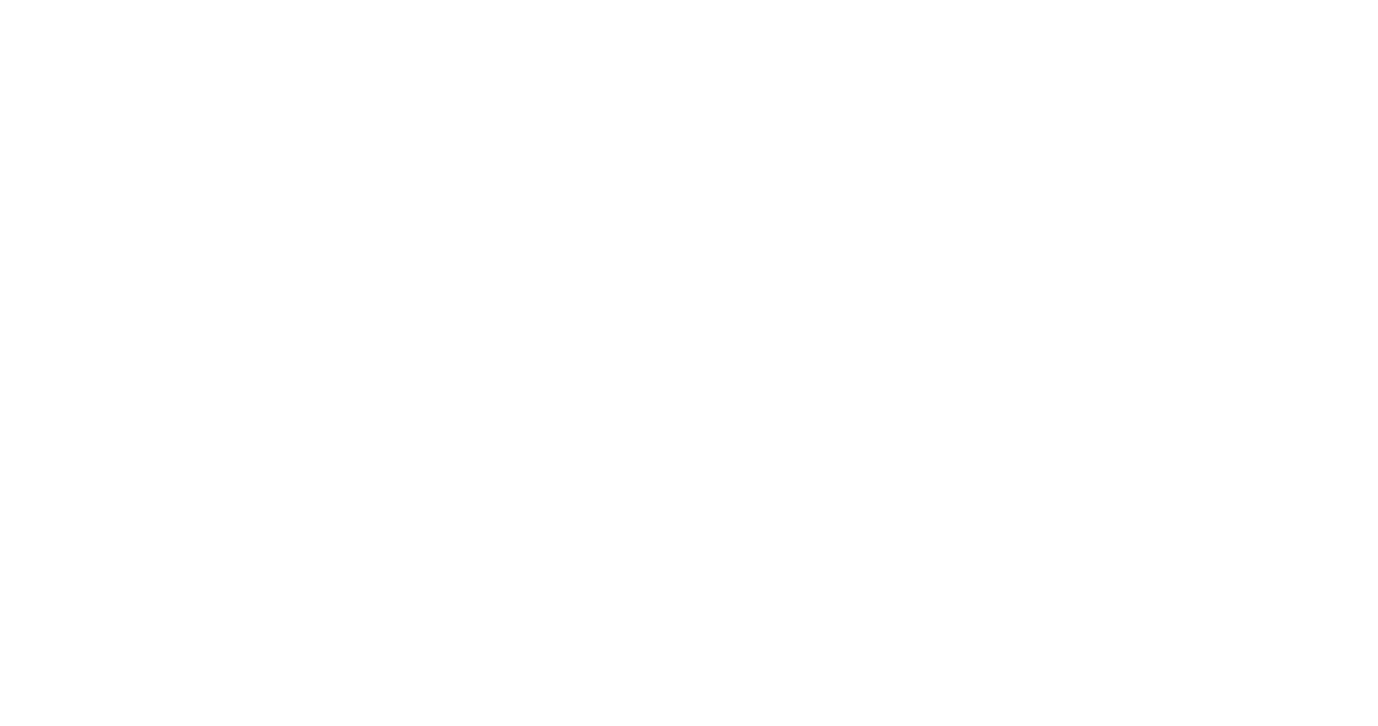
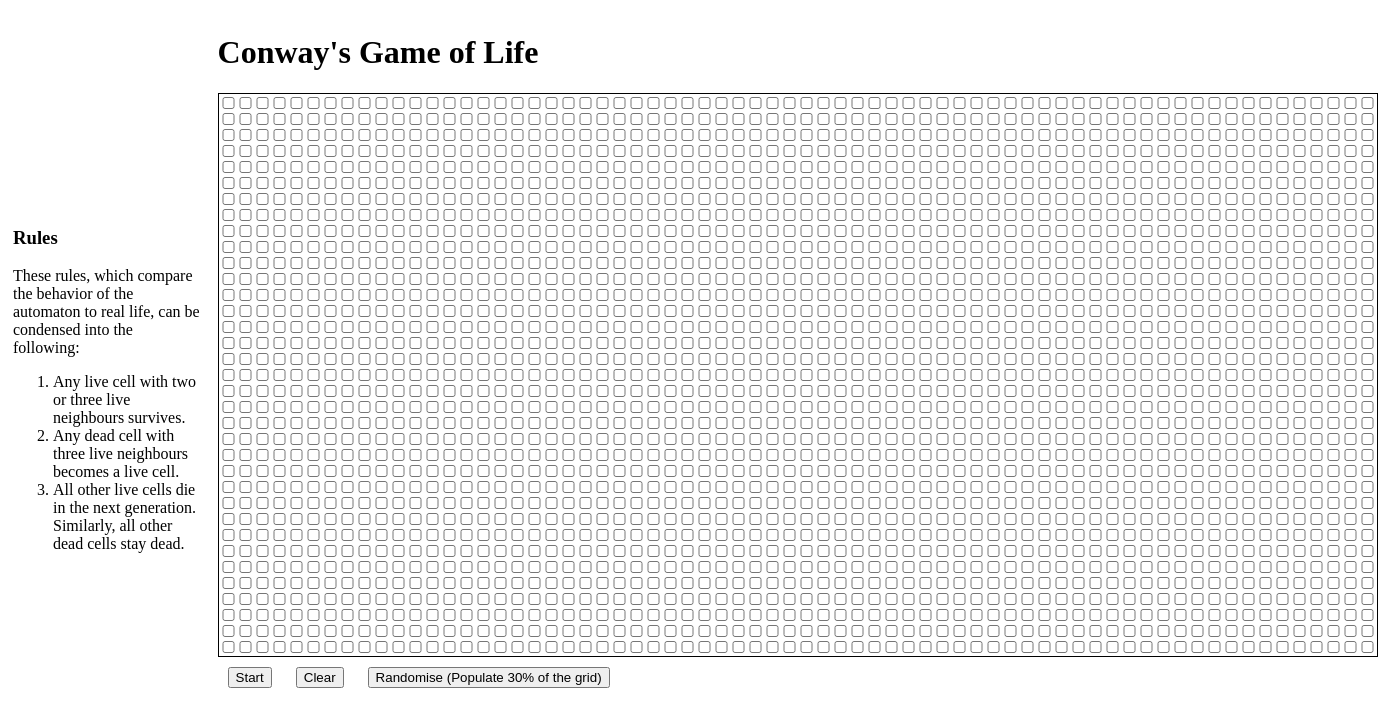
Before and after one commit to jillwones/game-of-life, a website: page index.html in a window 1280 px wide. Shown: the whole page, 1378 px wide, since content can reach past the window. Drawn offline with Linux system fonts and the light colour scheme.

Commit message:
rough skeleton made in the html file

```diff
--- a/index.html
+++ b/index.html
@@ -1,13 +1,85 @@
 <!DOCTYPE html>
 <html lang="en">
   <head>
-    <meta charset="UTF-8">
-    <meta name="viewport" content="width=device-width, initial-scale=1.0">
-    <meta http-equiv="X-UA-Compatible" content="ie=edge">
-    <script type="text/javascript" src="bundle.js" defer></script>
+    <meta charset="UTF-8" />
+    <meta http-equiv="X-UA-Compatible" content="IE=edge" />
+    <meta name="viewport" content="width=device-width, initial-scale=1.0" />
     <title>Conway's Game of Life</title>
+    <style>
+      body {
+        display: flex;
+      }
+      input[type="checkbox"] {
+        margin: 0;
+        padding: 0;
+        display:block;
+        height:12px;
+        overflow:hidden
+      }
+      table {
+        border: 1px solid black;
+      }
+      button {
+        margin: 10px;
+      }
+      #left {
+        width: 15%;
+        margin: 200px 5px;
+      }
+      #right {
+        width: 65%;
+        margin: 5px 10px 5px 10px;
+      }
+    </style>
   </head>
   <body>
+    <div id="left">
+      <h3>Rules</h3>
+      <p>
+        These rules, which compare the behavior of the automaton to real life,
+        can be condensed into the following:
+      </p>
+      <ol>
+        <li>Any live cell with two or three live neighbours survives.</li>
+        <li>Any dead cell with three live neighbours becomes a live cell.</li>
+        <li>
+          All other live cells die in the next generation. Similarly, all other
+          dead cells stay dead.
+        </li>
+      </ol>
+    </div>
+    <div id="right">
+      <h1>Conway's Game of Life</h1>
+      <div id="grid"></div>
+      <button>Start</button>
+      <button>Clear</button>
+      <button>Randomise (Populate 30% of the grid)</button>
+    </div>
+    <script>
+      // Create the table element
+      let table = document.createElement("table");
 
+      // Use a for loop to create the rows
+      for (let i = 0; i < 35; i++) {
+        let row = document.createElement("tr");
+
+        // Use another for loop to create the columns (checkboxes)
+        for (let j = 0; j < 68; j++) {
+          let cell = document.createElement("td");
+          let checkbox = document.createElement("input");
+          checkbox.type = "checkbox";
+
+          // Append the checkbox to the cell, and the cell to the row
+          cell.append(checkbox);
+          row.append(cell);
+        }
+
+        // Append the row to the table
+        table.append(row);
+      }
+
+      // Append the table to the document
+      document.querySelector("#grid").append(table);
+    </script>
   </body>
 </html>
```
